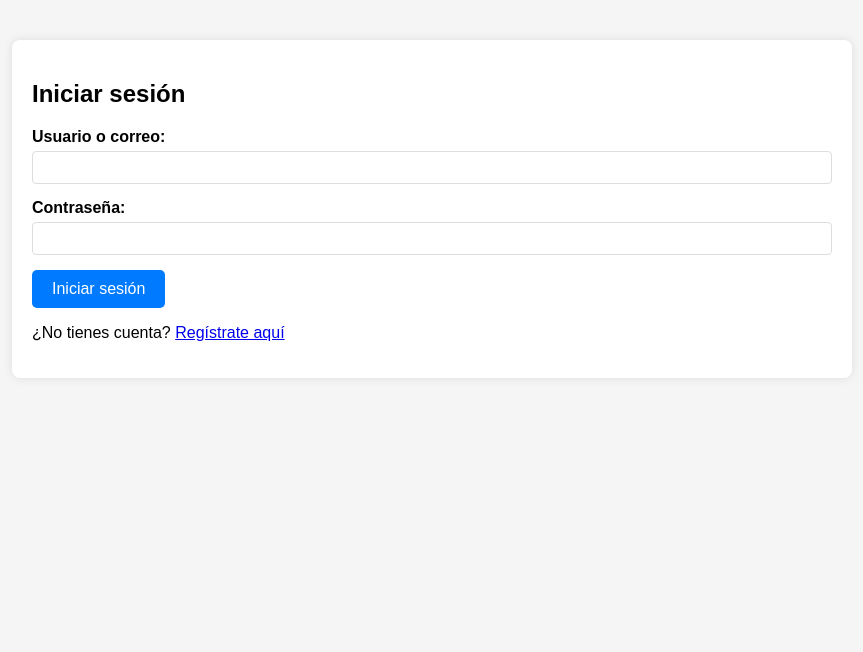
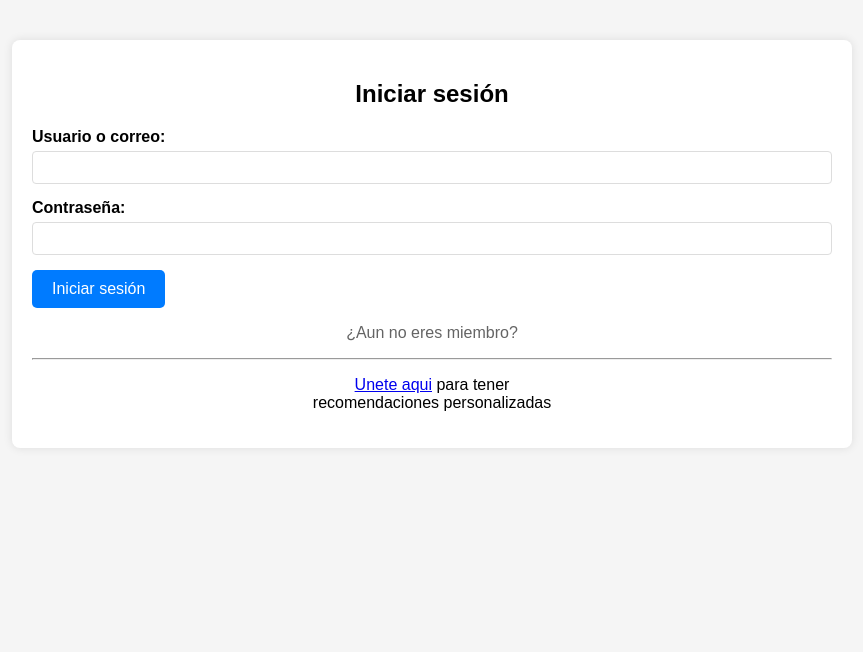
Before and after one commit to chainchair/APPrecommendations, a Django app: template users/templates/Users/login.html in a window 1280 px wide. Shown: the part 58-710 px from the top of the page, without its empty margins (208-1071 px from the left). Run offline with Django 5.2, Linux system fonts and the light colour scheme; the template is opened without the code that fills it, so the values that code supplies are empty.

Commit message:
center contents

```diff
--- a/users/templates/Users/login.html
+++ b/users/templates/Users/login.html
@@ -2,7 +2,7 @@
 
 {% block content %}
 <div class="login-container">
-    <h2>Iniciar sesión</h2>
+    <h2 style="text-align: center;">Iniciar sesión</h2>
 
     {% if messages %}
         {% for message in messages %}
@@ -10,7 +10,7 @@
         {% endfor %}
     {% endif %}
 
-    <form method="post">
+    <form method="post" class="form ">
         {% csrf_token %}
         <div>
             <label for="username">Usuario o correo:</label>
@@ -22,7 +22,8 @@
         </div>
         <button type="submit">Iniciar sesión</button>
     </form>
-
-    <p>¿No tienes cuenta? <a href="{% url 'users:registro' %}">Regístrate aquí</a></p>
+    <p style="text-align: center; color:#646464;">¿Aun no eres miembro?</p>
+    <hr>
+     <p style="text-align: center;"><a href="{% url 'users:registro' %}">Unete aqui</a> para tener <br>recomendaciones personalizadas</p>
 </div>
 {% endblock %}
--- a/users/templates/Users/registro.html
+++ b/users/templates/Users/registro.html
@@ -7,5 +7,5 @@
     {{ form.as_p }}
     <button type="submit">Registrarse</button>
 </form>
-<p>¿Ya tienes cuenta? <a href="{% url 'users:login' %}">Inicia sesión</a></p>
+<p style="text-align: center;">¿Ya tienes cuenta? <a href="{% url 'users:login' %}">Inicia sesión</a></p>
 {% endblock %}
--- a/users/templates/Users/seleccion_intereses.html
+++ b/users/templates/Users/seleccion_intereses.html
@@ -1,8 +1,8 @@
 {% extends 'base.html' %}
 
 {% block content %}
-<h2>Selecciona tus intereses</h2>
-<p>Elige qué tipo de lugares te gustan</p>
+<h2 style="text-align: center;">Selecciona tus intereses</h2>
+<p style="text-align: center;">Elige qué tipo de lugares te gustan</p>
 <form method="post">
     {% csrf_token %}
     {{ form.as_p }}
```
